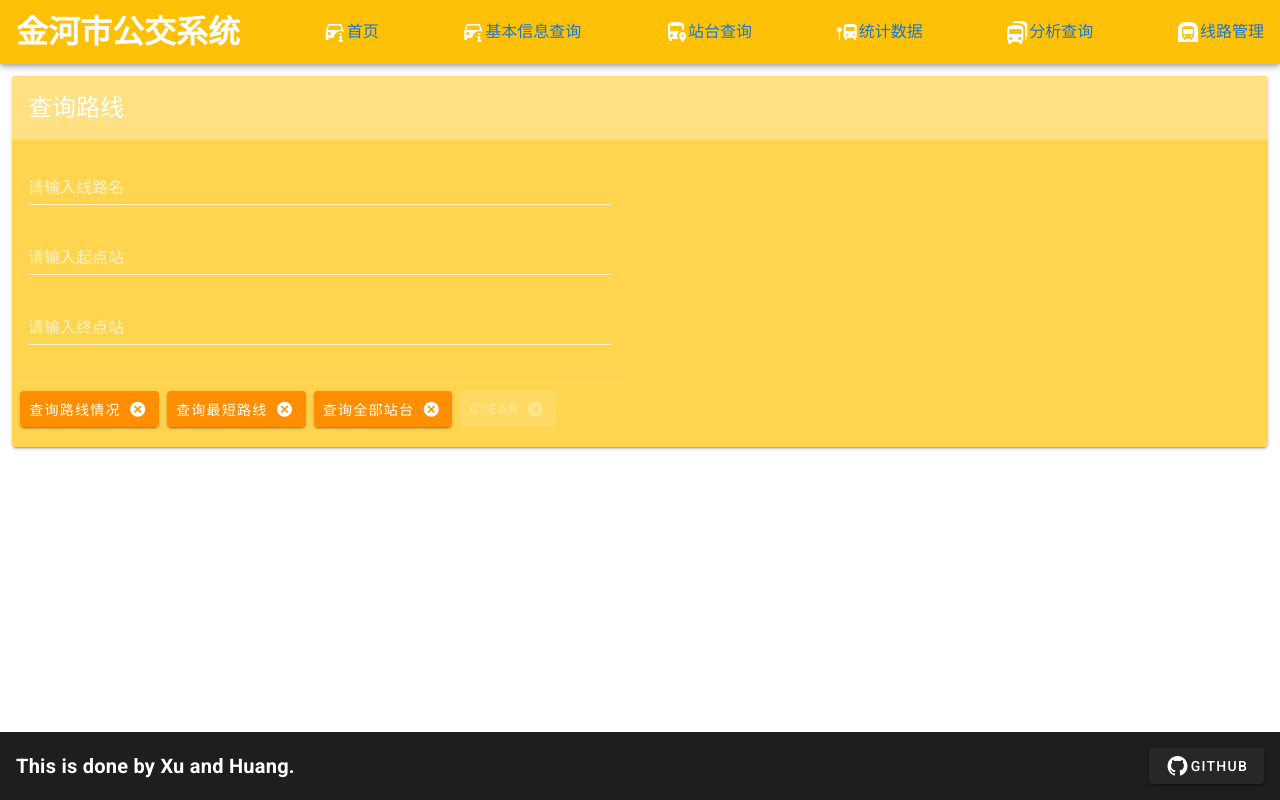
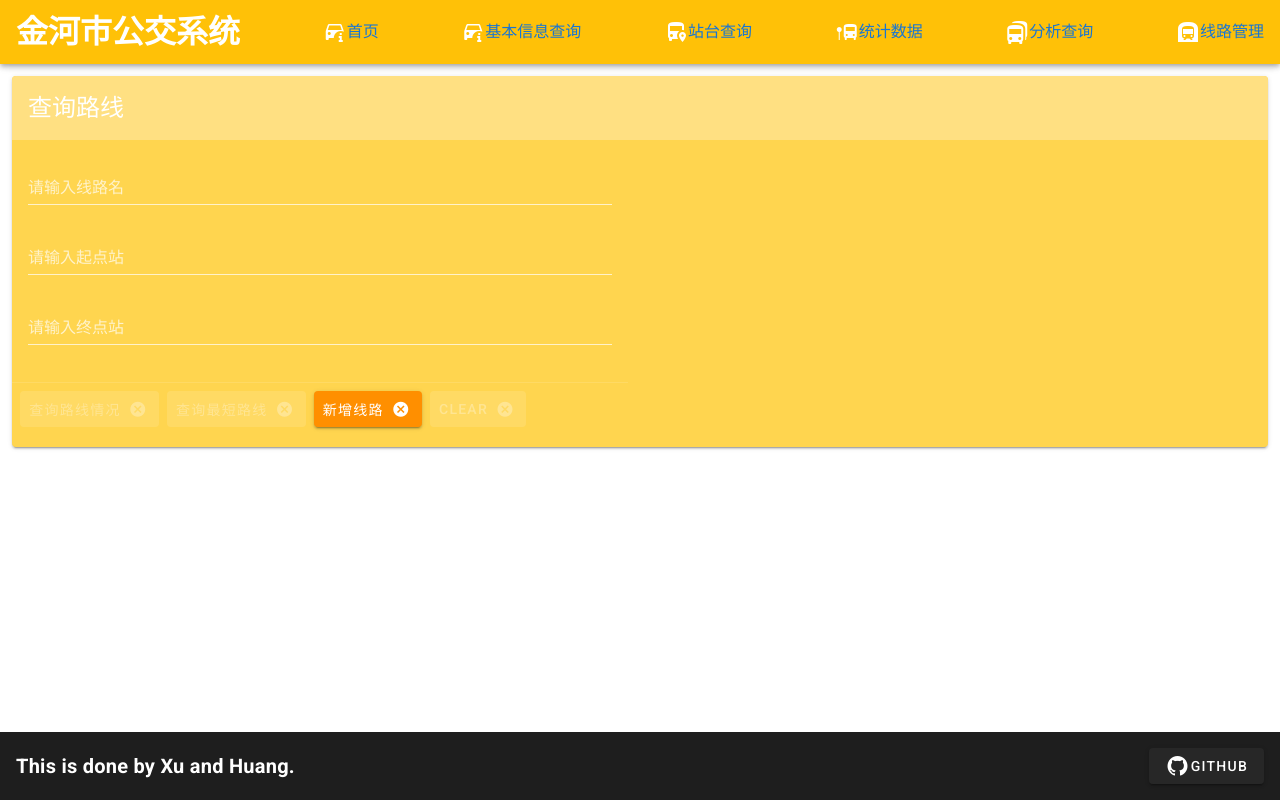
Before and after one commit to S-N-O-R-L-A-X/Jinhe, a Vue app: page /route in a window 1280 px wide. Built offline with nearby package versions, Linux system fonts and the light colour scheme.

Commit message:
modify button logic in Route

```diff
--- a/src/views/Info.vue
+++ b/src/views/Info.vue
@@ -108,9 +108,6 @@
                       <v-sheet class="overflow-y-auto" height="400">
                         <v-data-table :headers="headers" :items="platforms"  :items-per-page="5">
                             <template v-slot:item.arrivedTime="{item}">
-                              <!-- <v-chip :color="blue" dark v-for="time of item.arrivedTime">
-                                {{time}}
-                              </v-chip> -->
                               <v-sheet class="overflow-y-auto" height="200">
                                 <v-timeline dense>
                                   <v-timeline-item v-for="time of item.arrivedTime" small>
--- a/src/views/Route.vue
+++ b/src/views/Route.vue
@@ -17,22 +17,22 @@
 
 
     <v-card-actions>
-      <v-btn color="amber darken-3" @click="getRoute_withID()">
+      <v-btn color="amber darken-3" :disabled="!line_id||!starting||!destination" @click="getRouteWithID()">
         查询路线情况
         <v-icon right>
           mdi-close-circle
         </v-icon>
       </v-btn>
 
-      <v-btn color="amber darken-3" :disabled="directional==='off'" @click="getShortestRoute()">
+      <v-btn color="amber darken-3" :disabled="line_id||!starting||!destination" @click="getShortestRoute()">
         查询最短路线
         <v-icon right>
           mdi-close-circle
         </v-icon>
       </v-btn>
 
-      <v-btn color="amber darken-3" :disabled="directional==='off'" @click="getPlatform()">
-        查询全部站台
+      <v-btn color="amber darken-3" :disabled="line_id||starting||destination" @click="getPlatform()">
+        新增线路
         <v-icon right>
           mdi-close-circle
         </v-icon>
@@ -156,7 +156,7 @@
       transLines:[],
     }),
     methods:{
-      getRoute_withID(){
+      getRouteWithID(){
         let that=this;
         console.log(this.line_id);
         axios.get('http://localhost:8081/nosql/LineController/listRouteWithLine',  {
```
